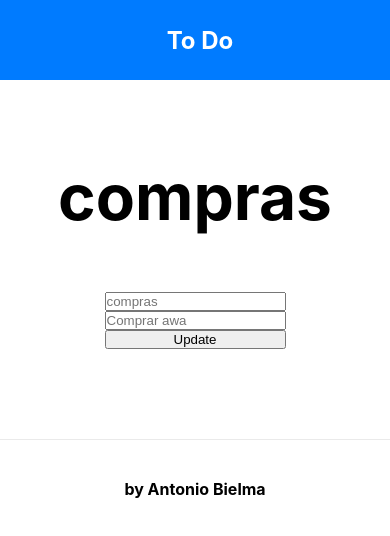
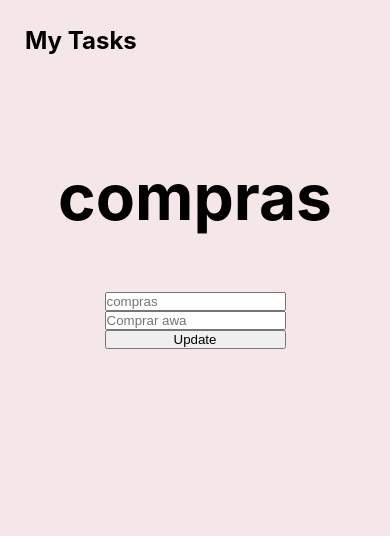
Before and after one commit to Bielma/todo, a Next.js app: page /tododetail/1 in a window 390 px wide. Shown: the top 536 px of the page. Built offline with nearby package versions, Linux system fonts and the light colour scheme.

Commit message:
Styles for header, header-list.

```diff
--- a/components/Header.jsx
+++ b/components/Header.jsx
@@ -7,7 +7,7 @@ const Header = () => {
             <header className= "header">
                 <div className = "logo">
                     <Link  href="/">
-                        <h2 className ="header__name">To Do</h2>
+                        <h2 className ="header__name">My Tasks</h2>
                     </Link>
                 </div>
 
--- a/components/Layout.jsx
+++ b/components/Layout.jsx
@@ -8,7 +8,7 @@ function Layout({children}) {
         <div>
             <Header />
             {children}
-            <Footer/>
+
         </div>
     )
 }
--- /dev/null
+++ b/next.config.js
@@ -0,0 +1,10 @@
+const withSass = require('@zeit/next-sass');
+const withImages = require('next-images');
+const withLess = require('@zeit/next-less')
+const withCSS = require('@zeit/next-css')
+
+module.exports = withCSS(withLess(withImages(withSass({
+    env: {
+        ANY_ENV_KEY: "ANY_ENV_VARIABLE"
+    }
+}))));
--- a/package.json
+++ b/package.json
@@ -9,10 +9,15 @@
         "test": "jest --watch"
     },
     "dependencies": {
+        "@zeit/next-css": "^1.0.1",
+        "@zeit/next-less": "^1.0.1",
+        "@zeit/next-sass": "^1.0.1",
         "babel-jest": "^26.6.3",
         "bootstrap": "^4.6.0",
+        "bootstrap-4-react": "^0.0.59",
         "jest": "^26.6.3",
         "next": "10.0.5",
+        "next-images": "^1.7.0",
         "prop-types": "^15.7.2",
         "react": "17.0.1",
         "react-bootstrap": "^1.4.3",
--- a/pages/_app.js
+++ b/pages/_app.js
@@ -3,7 +3,7 @@ import '../styles/globals.css'
 import { Provider } from 'react-redux'
 import { createStore } from 'redux'
 import reducer from '../reducers'
-
+//import 'bootstrap/dist/css/bootstrap.min.css'
 
 //const composeEnhancers =
 //  window.__REDUX_DEVTOOLS_EXTENSION__ && window.__REDUX_DEVTOOLS_EXTENSION__()
@@ -13,17 +13,11 @@ const initalState = {
         id: 1,
         name: 'compras',
         description: 'Comprar awa',
+        crated: '22-01-2020',
         done: true
-    },
-    {
-        id: 2,
-        name: 'compras2',
-        description: 'Comprar helado',
-        done: false
-    },
-    ],
+    }],
     todo: {},
-    option: 'all',
+    date: '',
 
 }
 
@@ -31,12 +25,11 @@ const store = createStore(reducer, initalState)
 
 function MyApp({ Component, pageProps }) {
     return (
-        <Provider store={store} >
-            <Layout >
-                <Component {...pageProps} />
-            </Layout >
+        <Provider store={store}>
+        <Layout >
+            <Component {...pageProps} />
+        </Layout >
         </Provider>
-
     )
 }
 
--- a/styles/Home.module.css
+++ b/styles/Home.module.css
@@ -1,10 +1,52 @@
 .container {
-    min-height: 100vh;
+    width: 90%;
+    margin: 1.6em auto;
+    background-color: white;
+    min-height: 700px;
     padding: 0 0.5rem;
+    display: grid;
+    ;
+    grid-template-columns: repeat(3, 1fr);
+}
+
+.container>* {
+    border-bottom: 1px solid grey;
+}
+
+.header-list {
+    grid-column: 1/-1;
+    display: grid;
+    grid-template-columns: repeat(3, 1fr);
+    height: 50px;
+    align-items: center;
+}
+
+.header-list__title {
+    margin-left: 20 px;
+    grid-column: 1/2;
+}
+
+.header-list__rigth {
+    margin-right: 20px;
+    gap: 15px;
+    grid-column: 3/-1;
     display: flex;
-    flex-direction: column;
-    justify-content: center;
-    align-items: center;
+    justify-content: flex-end;
+}
+
+.add-button {
+    color: indigo;
+}
+
+.add-button img {
+    width: 20px;
+    height: 20px;
+    margin-right: 5px;
+}
+
+.add-button:hover {
+    color: indigo;
+    background: rgb(238, 224, 224);
 }
 
 .main {
@@ -12,25 +54,6 @@
     flex: 1;
     display: flex;
     flex-direction: column;
-    justify-content: center;
-    align-items: center;
-}
-
-.footer {
-    width: 100%;
-    height: 100px;
-    border-top: 1px solid #eaeaea;
-    display: flex;
-    justify-content: center;
-    align-items: center;
-}
-
-.footer img {
-    margin-left: 0.5rem;
-}
-
-.footer a {
-    display: flex;
     justify-content: center;
     align-items: center;
 }
@@ -60,14 +83,6 @@
 .description {
     line-height: 1.5;
     font-size: 1.5rem;
-}
-
-.code {
-    background: #fafafa;
-    border-radius: 5px;
-    padding: 0.75rem;
-    font-size: 1.1rem;
-    font-family: Menlo, Monaco, Lucida Console, Liberation Mono, DejaVu Sans Mono, Bitstream Vera Sans Mono, Courier New, monospace;
 }
 
 .grid {
@@ -126,8 +141,16 @@
 }
 
 @media (max-width: 600px) {
-    .grid {
-        width: 100%;
-        flex-direction: column;
+    .header-list {
+        height: 120px;
+    }
+    .header-list__title {
+        margin-left: 20 px;
+        margin-top: 20px;
+        grid-column: 1/-1;
+    }
+    .header-list__rigth {
+        grid-column: 1/-1;
+        justify-content: space-between;
     }
 }
--- a/styles/globals.css
+++ b/styles/globals.css
@@ -1,5 +1,6 @@
 html,
 body {
+    background-color: rgb(245, 231, 231);
     padding: 0;
     margin: 0;
     font-family: -apple-system, BlinkMacSystemFont, Segoe UI, Roboto, Oxygen, Ubuntu, Cantarell, Fira Sans, Droid Sans, Helvetica Neue, sans-serif;
@@ -17,17 +18,15 @@ a {
 }
 
 .header {
+    display: flex;
     width: 100%;
-    background-color: #007bff;
     height: 80px;
-    display: flex;
     align-items: center;
 }
 
 .header__name {
-    color: white;
-    margin-top: px;
-    margin-left: 10px;
+    color: black;
+    margin-left: calc(65px);
 }
 
 .header__name:hover {
@@ -38,10 +37,13 @@ a {
 @media (max-width: 600px) {
     .header {
         width: 100%;
-        background-color: #007bff;
         height: 80px;
         display: flex;
         align-items: center;
-        justify-content: center;
+        justify-content: flex-start;
+    }
+    .header__name {
+        color: black;
+        margin-left: 25px;
     }
 }
```
Also changed, not shown: components/FilterForm.jsx (+10 -15 lines), components/HeaderList.jsx (added, +27 -0 lines), components/ToDoList.jsx (+14 -5 lines), pages/index.js (+6 -10 lines), assets/add-icon.png (added), 1 other file (tests, documents, lock files or other folders).
